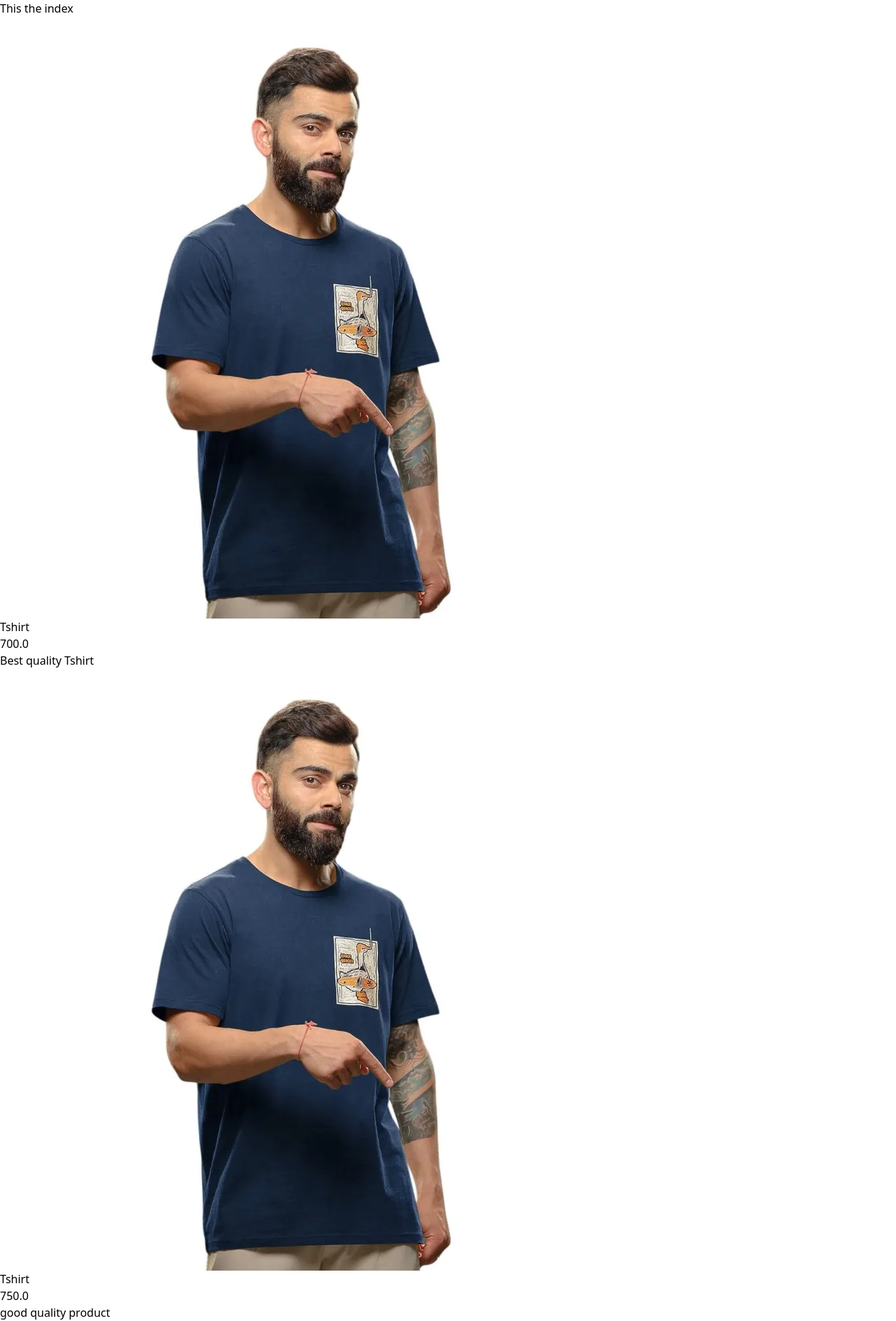
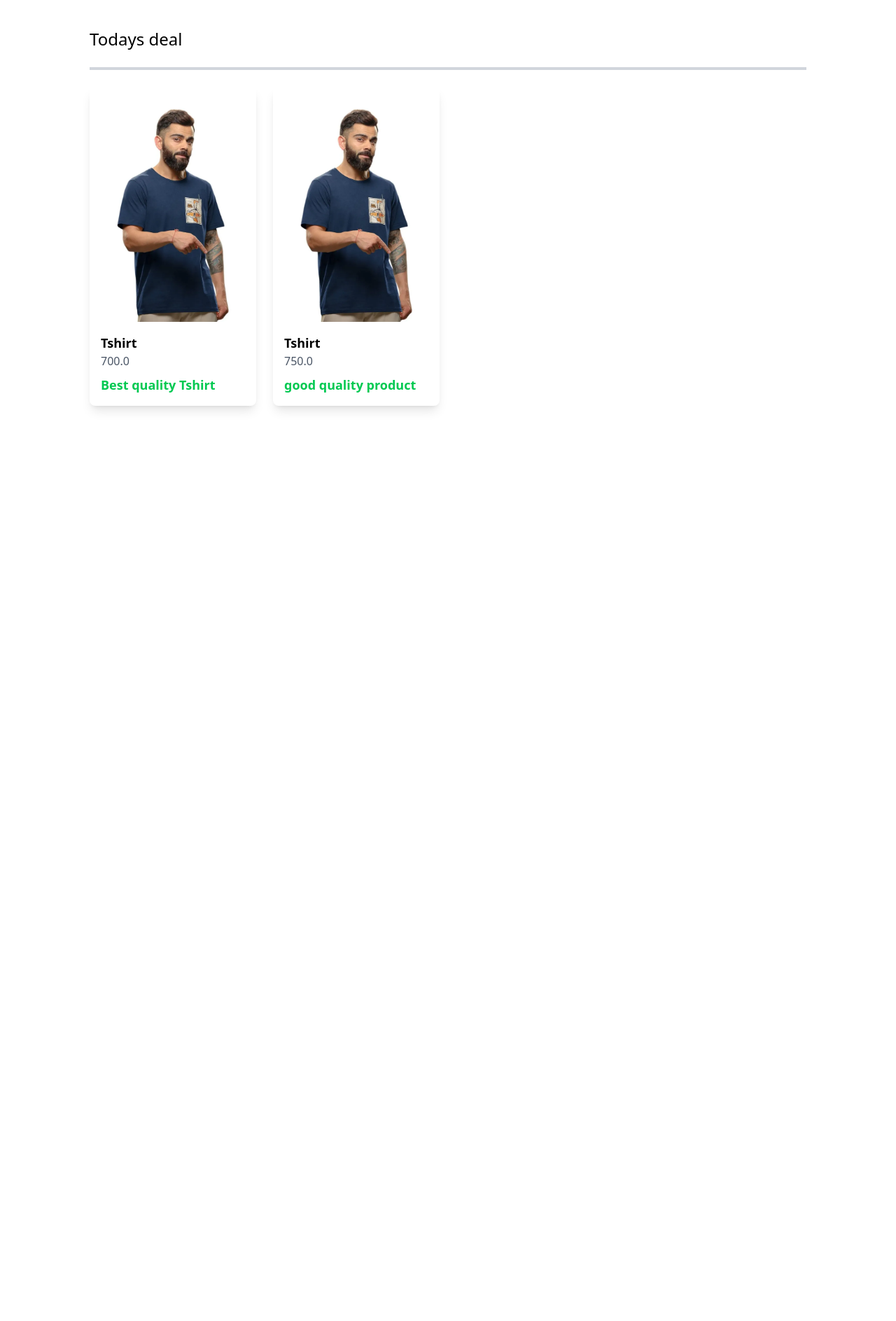
Before and after one commit to rudra786867/E-commerce-using-Django, a Django app: page / in a window 1280 px wide. Shown: the whole page at 70% size. After the commit the page ends 587 px from the top, so only its background shows below. Run offline with Django 5.2, Linux system fonts and the light colour scheme; data comes from the database, SQL or seed files in the repository.

Commit message:
Design basic on the index page like product-image name ,price and description

```diff
--- a/myapp/templates/myapp/index.html
+++ b/myapp/templates/myapp/index.html
@@ -1,19 +1,40 @@
 {% extends 'myapp/base.html' %}
 
 {% block body %}
+<div>
+    <h1 class="text-2xl px-32 pt-10">Todays deal</h1>
+
+    <div class="px-32">
+
+        <hr class="border-2 border-gray-300 my-6"/>
+    </div>
+    <div class="grid grid-cols-4 px-32 gap-6">
+
+        {% for product in products %}
+        <div class="rounded-lg shadow-lg p-4">
+            <img
+            class="rounded-md mb-4 w-80 h-80 object-cover mx-auto"
+            src="{{product.image.url}}"/>
+            <a
+            class="text-lg font-semibold "
+            href="">{{ product.name }}</a>
+            <p
+            class="text-gray-600"
+            >{{ product.price }}</p>
+            <p
+            class="text-green-500 font-bold mt-2 text-lg"
+            >{{ product.description }}</p>
 
 
-<h1>This the index</h1>
+        </div>
+        {% endfor %}
 
-{% for product in products %}
-<img src="{{product.image.url}}"/>
-<p>{{ product.name }}</p>
-<p>{{ product.price }}</p>
-<p>{{ product.description }}</p>
+
+
+    </div>
+</div>
 
 
 
 
-{% endfor %}
-
 {% endblock %}
```
